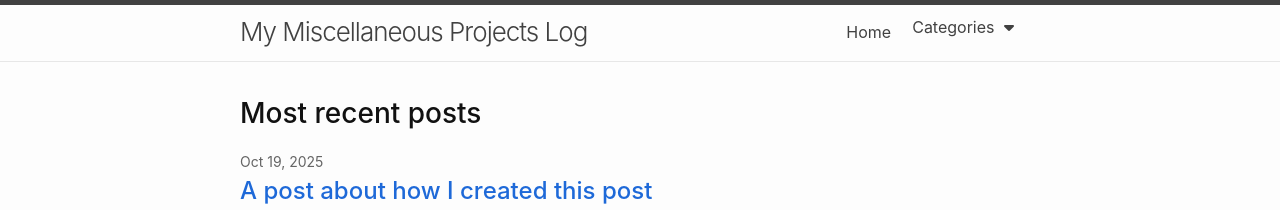
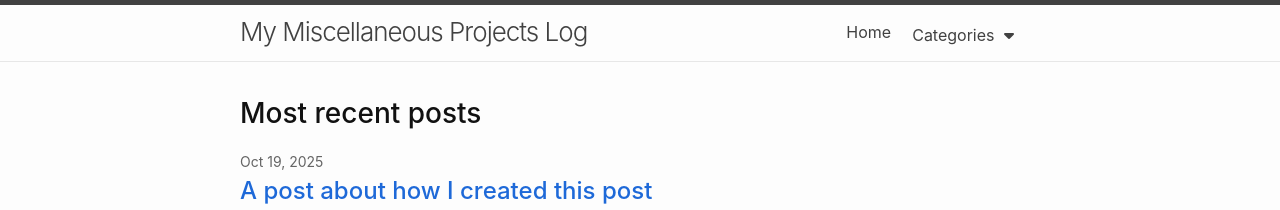
Before and after one commit to ris-iris/my-blog, a Jekyll site: the page built from index.md, in a window 1280 px wide. Shown: the top 210 px of the page. Built offline with Jekyll 4.4.1, drawn with Linux system fonts in a browser that asks for light colours; nearby versions of some CDN libraries; our own code applies the rules of GitHub Pages for plain Markdown files.

Commit message:
Update custom-styles.scss

```diff
--- a/_sass/minima/custom-styles.scss
+++ b/_sass/minima/custom-styles.scss
@@ -9,7 +9,7 @@
     overflow: hidden;
     float: right;
     background-color: inherit;
-    padding: 10px 0;
+    padding-top: 18px;
   }
 
 /* Dropdown button */
```
